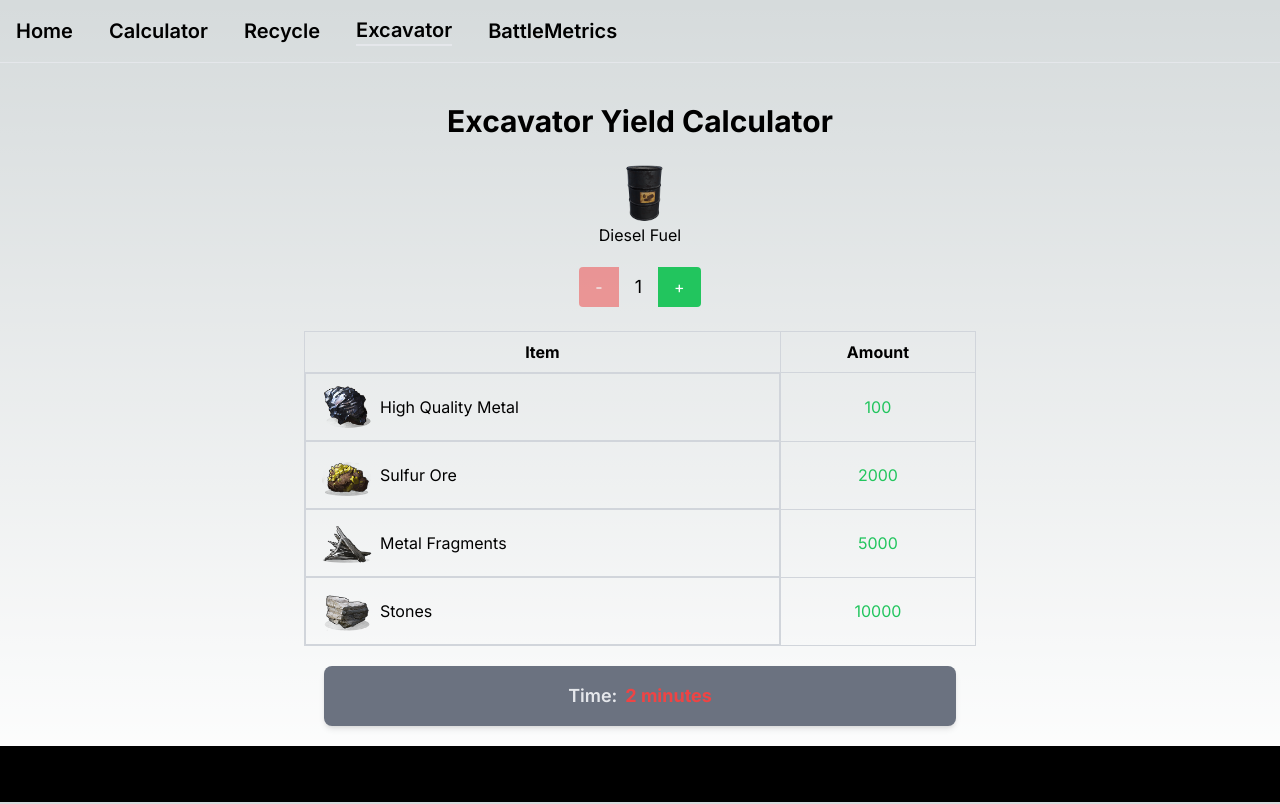
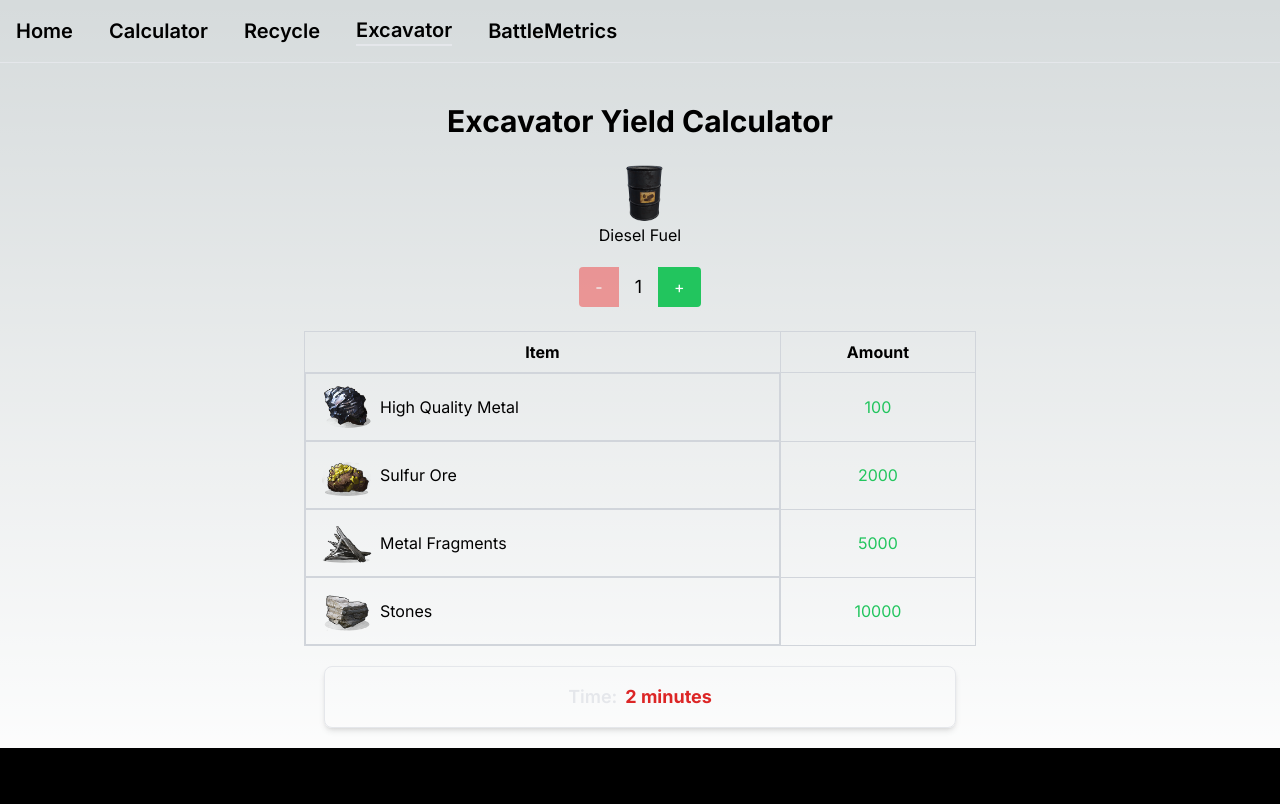
Before and after one commit to fogracvxy/rust-raid-calculator, a Next.js app: page /excavator in a window 1280 px wide. Built offline with nearby package versions, Linux system fonts and the light colour scheme; no server answers.

Commit message:
change to excavator time bg color

```diff
--- a/src/app/excavator/page.tsx
+++ b/src/app/excavator/page.tsx
@@ -143,9 +143,9 @@ export default function Excavator() {
             )}
           </tbody>
         </table>
-        <div className="flex justify-center m-5 items-center bg-gray-500 p-4 rounded-lg shadow-md">
+        <div className="flex justify-center m-5 items-center border border-5 p-4 rounded-lg shadow-md">
           <span className="text-lg font-semibold text-gray-200">Time:</span>
-          <span className="ml-2 text-lg font-bold text-red-500">
+          <span className="ml-2 text-lg font-bold text-red-600">
             {time} minutes
           </span>
         </div>
```
